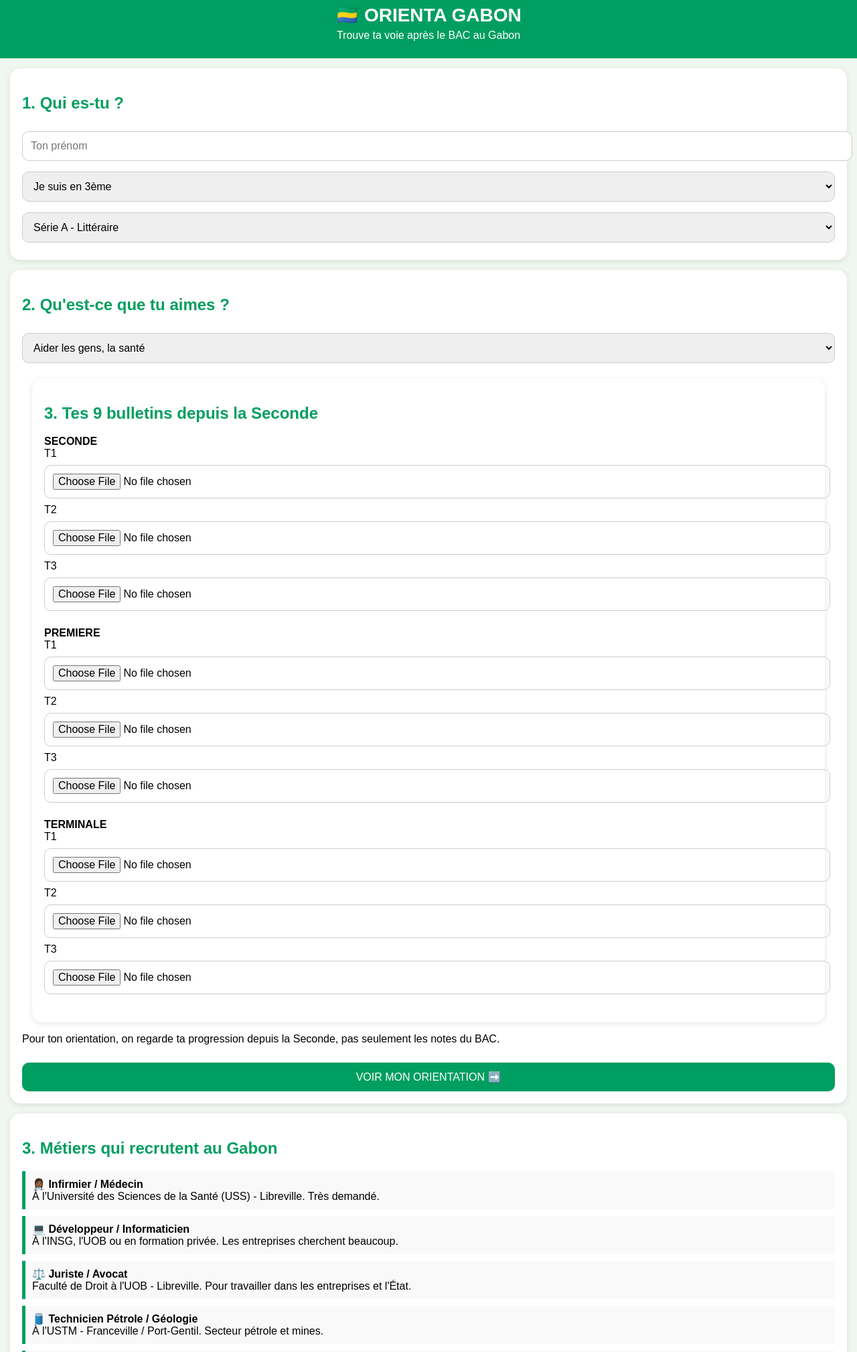
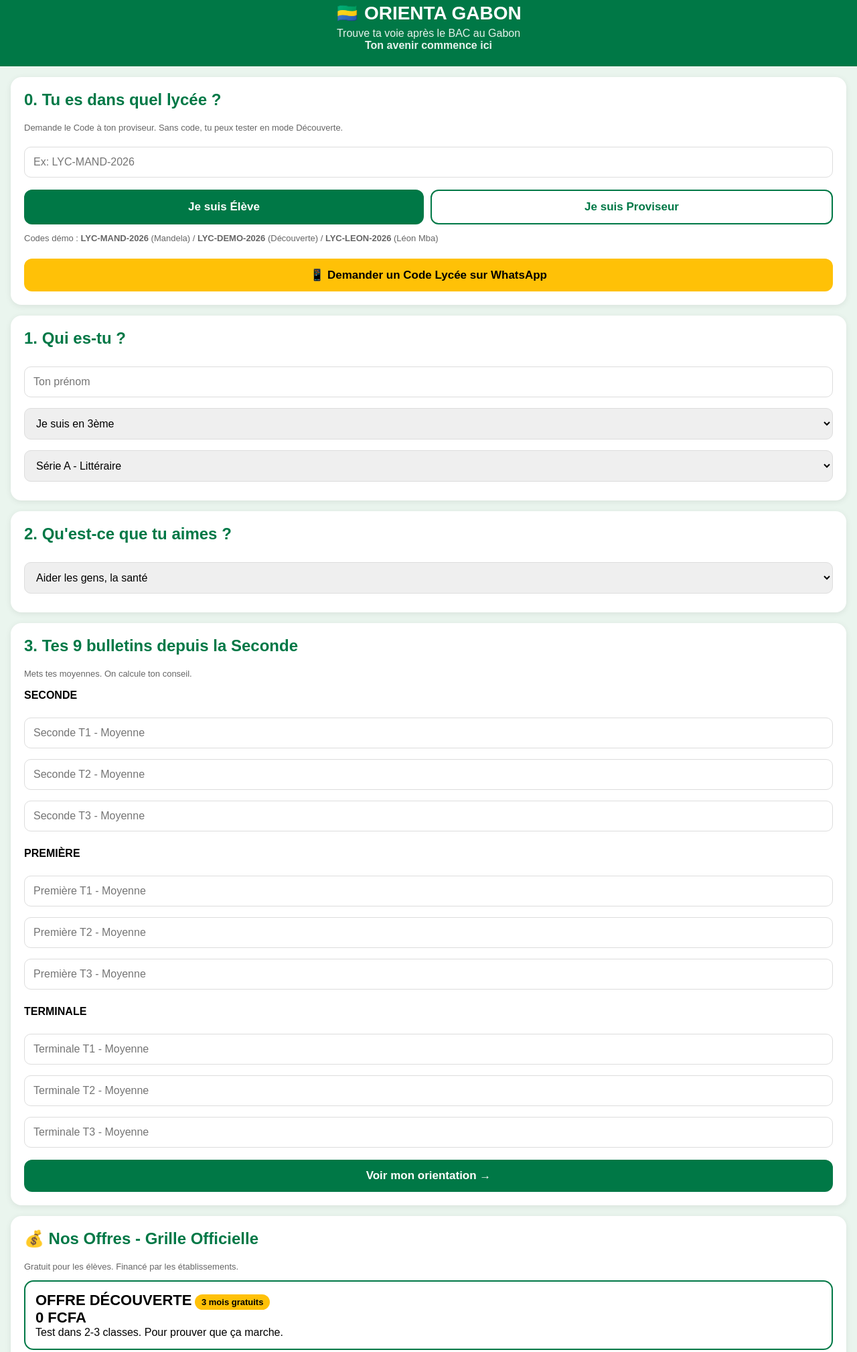
Before and after one commit to Orienta-Gabon/Orienta-Gabon-, a plain HTML site: page index.html in a window 1280 px wide. Shown: the part 19-2037 px from the top of the page at 67% size. Drawn offline with Linux system fonts and the light colour scheme.

Commit message:
Update index.html with new content and styles

```diff
--- a/index.html
+++ b/index.html
@@ -1,113 +1,164 @@
+
 <!DOCTYPE html>
 <html lang="fr">
 <head>
 <meta charset="UTF-8">
 <meta name="viewport" content="width=device-width, initial-scale=1.0">
-<title>Orienta Gabon</title>
+<title>Orienta Gabon - Ton avenir commence ici</title>
 <style>
-body{font-family:Arial;background:#f0f7f0;margin:0;padding:0}
-header{background:#009e60;color:white;padding:25px;text-align:center}
+*{box-sizing:border-box;font-family:Arial,sans-serif}
+body{margin:0;background:#eaf5ee}
+header{background:#007846;color:#fff;text-align:center;padding:22px 15px}
 header h1{margin:0;font-size:28px}
-header p{margin:5px 0 0}
-.box{background:white;margin:15px;padding:18px;border-radius:15px;box-shadow:0 2px 8px rgba(0,0,0,0.1)}
-h2{color:#009e60}
-button{background:#009e60;color:white;border:none;padding:12px 18px;border-radius:10px;font-size:16px;width:100%;margin-top:10px}
-button:active{background:#007a4a}
-select,input{width:100%;padding:12px;margin:8px 0;border:1px solid #ccc;border-radius:10px;font-size:16px}
-.result{background:#e6ffe9;padding:15px;border-radius:12px;margin-top:12px;display:none}
-.job{border-left:5px solid #009e60;padding:10px;margin:10px 0;background:#f9f9f9}
-footer{text-align:center;padding:15px;color:#777;font-size:13px}
+header p{margin:5px 0 0;opacity:.9}
+.card{background:#fff;border-radius:16px;padding:20px;margin:16px;box-shadow:0 2px 10px rgba(0,0,0,.08)}
+h2{color:#007846;margin-top:0}
+input,select{width:100%;padding:13px;border-radius:10px;border:1px solid #ddd;margin:8px 0;font-size:16px}
+.btn{width:100%;padding:14px;border:none;border-radius:12px;background:#007846;color:#fff;font-size:17px;font-weight:bold;margin-top:10px;cursor:pointer}
+.btn-yellow{background:#FFC107;color:#000}
+.btn-outline{background:#fff;color:#007846;border:2px solid #007846}
+.flex{display:flex;gap:10px}
+.flex button{flex:1}
+.price{border:2px solid #007846;border-radius:14px;padding:15px;margin:10px 0}
+.price b{font-size:22px}
+.badge{background:#FFC107;padding:4px 10px;border-radius:20px;font-size:13px;font-weight:bold}
+.small{font-size:13px;color:#666}
+.hidden{display:none}
+.result{background:#eafff3;border:2px solid #007846;border-radius:14px;padding:15px}
 </style>
 </head>
 <body>
+
 <header>
 <h1>🇬🇦 ORIENTA GABON</h1>
-<p>Trouve ta voie après le BAC au Gabon</p>
+<p>Trouve ta voie après le BAC au Gabon<br><b>Ton avenir commence ici</b></p>
 </header>
 
-<div class="box">
+<!-- ETAPE 0 : CODE LYCEE -->
+<div class="card" id="etape0">
+<h2>0. Tu es dans quel lycée ?</h2>
+<p class="small">Demande le Code à ton proviseur. Sans code, tu peux tester en mode Découverte.</p>
+<input id="codeLycee" placeholder="Ex: LYC-MAND-2026">
+<div class="flex">
+<button class="btn" onclick="validerCode('eleve')">Je suis Élève</button>
+<button class="btn btn-outline" onclick="validerCode('proviseur')">Je suis Proviseur</button>
+</div>
+<p id="msgCode" class="small"></p>
+<p class="small">Codes démo : <b>LYC-MAND-2026</b> (Mandela) / <b>LYC-DEMO-2026</b> (Découverte) / <b>LYC-LEON-2026</b> (Léon Mba)</p>
+<button class="btn btn-yellow" onclick="window.open('https://wa.me/24174078505?text=Bonjour%20Maître,%20je%20veux%20un%20Code%20Lycée%20pour%20Orienta%20Gabon','_blank')">📱 Demander un Code Lycée sur WhatsApp</button>
+</div>
+
+<!-- DASHBOARD PROVISEUR -->
+<div class="card hidden" id="dashProviseur">
+<h2>📊 Tableau de bord Proviseur</h2>
+<p>Lycée : <b id="nomLyceeProv">-</b></p>
+<p>Élèves inscrits : <b id="nbEleves">0</b></p>
+<p>Tests terminés : <b id="nbTests">0</b></p>
+<p>Série la plus choisie : <b>A - Littéraire</b></p>
+<p class="small">Votre abonnement : 750 000 FCFA / an - Actif jusqu'au 30 juin 2027</p>
+<button class="btn btn-outline" onclick="document.getElementById('dashProviseur').classList.add('hidden')">Retour élève</button>
+</div>
+
+<!-- ETAPE 1 -->
+<div class="card">
 <h2>1. Qui es-tu ?</h2>
-<input id="nom" placeholder="Ton prénom">
+<input id="prenom" placeholder="Ton prénom">
 <select id="classe">
-<option>Je suis en 3ème</option>
-<option>Je suis en Seconde</option>
-<option>Je suis en Première</option>
-<option>Je suis en Terminale</option>
-<option>J'ai déjà le BAC</option>
+<option>Je suis en 3ème</option><option>Je suis en Seconde</option><option>Je suis en Première</option><option>Je suis en Terminale</option>
 </select>
 <select id="serie">
-<option value="A">Série A - Littéraire</option>
-<option value="B">Série B - Économique</option>
-<option value="C">Série C - Scientifique Maths</option>
-<option value="D">Série D - Scientifique Bio</option>
-<option value="F">Série F - Technique</option>
+<option>Série A - Littéraire</option><option>Série B - Économique</option><option>Série C - Scientifique</option><option>Série D - Scientifique</option><option>Technique / Professionnel</option>
 </select>
 </div>
 
-<div class="box">
+<!-- ETAPE 2 -->
+<div class="card">
 <h2>2. Qu'est-ce que tu aimes ?</h2>
 <select id="gout">
-<option value="sante">Aider les gens, la santé</option>
-<option value="droit">Parler, défendre, le droit</option>
-<option value="info">Ordinateurs, téléphone, technologie</option>
-<option value="business">Argent, commerce, entreprise</option>
-<option value="nature">Nature, forêt, pétrole, environnement</option>
-<option value="batiment">Construire, dessiner, technique</option>
-<option value="anglais">L'Anglais, les langues</option></select>
-  </select>
-  <div class="box">
-<h2>3. Tes 9 bulletins depuis la Seconde</h2>
-<p><b>SECONDE</b><br>
-T1 <input type="file"><br>
-T2 <input type="file"><br>
-T3 <input type="file"></p>
-<p><b>PREMIERE</b><br>
-T1 <input type="file"><br>
-T2 <input type="file"><br>
-T3 <input type="file"></p>
-<p><b>TERMINALE</b><br>
-T1 <input type="file"><br>
-T2 <input type="file"><br>
-T3 <input type="file"></p>
-</div>
-  <p>Pour ton orientation, on regarde ta progression depuis la Seconde, pas seulement les notes du BAC.</p>
-<button onclick="trouver()">VOIR MON ORIENTATION ➡️</button>
-<div id="res" class="result"></div>
+<option>Aider les gens, la santé</option><option>Les chiffres, l'argent</option><option>Construire, la technique</option><option>Parler, le droit, la communication</option><option>La nature, l'agriculture</option><option>Les ordinateurs, le digital</option>
+</select>
 </div>
 
-<div class="box">
-<h2>3. Métiers qui recrutent au Gabon</h2>
-<div class="job"><b>👩🏾‍⚕️ Infirmier / Médecin</b><br>À l'Université des Sciences de la Santé (USS) - Libreville. Très demandé.</div>
-<div class="job"><b>💻 Développeur / Informaticien</b><br>À l'INSG, l'UOB ou en formation privée. Les entreprises cherchent beaucoup.</div>
-<div class="job"><b>⚖️ Juriste / Avocat</b><br>Faculté de Droit à l'UOB - Libreville. Pour travailler dans les entreprises et l'État.</div>
-<div class="job"><b>🛢️ Technicien Pétrole / Géologie</b><br>À l'USTM - Franceville / Port-Gentil. Secteur pétrole et mines.</div>
-<div class="job"><b>📊 Comptable / Gestionnaire</b><br>À l'INSG, l'IST, l'ENSET. Toutes les entreprises en ont besoin.</div>
-<div class="job"><b>🌳 Agronome / Environnement</b><br>À l'USTM, ENEF. Pour l'agriculture et la forêt du Gabon.</div>
+<!-- ETAPE 3 -->
+<div class="card">
+<h2>3. Tes 9 bulletins depuis la Seconde</h2>
+<p class="small">Mets tes moyennes. On calcule ton conseil.</p>
+<p><b>SECONDE</b></p>
+<input class="moy" type="number" placeholder="Seconde T1 - Moyenne">
+<input class="moy" type="number" placeholder="Seconde T2 - Moyenne">
+<input class="moy" type="number" placeholder="Seconde T3 - Moyenne">
+<p><b>PREMIÈRE</b></p>
+<input class="moy" type="number" placeholder="Première T1 - Moyenne">
+<input class="moy" type="number" placeholder="Première T2 - Moyenne">
+<input class="moy" type="number" placeholder="Première T3 - Moyenne">
+<p><b>TERMINALE</b></p>
+<input class="moy" type="number" placeholder="Terminale T1 - Moyenne">
+<input class="moy" type="number" placeholder="Terminale T2 - Moyenne">
+<input class="moy" type="number" placeholder="Terminale T3 - Moyenne">
+<button class="btn" onclick="calculer()">Voir mon orientation →</button>
+<div id="resultat" class="result hidden" style="margin-top:15px"></div>
 </div>
 
-<div class="box">
-<h2>4. Universités au Gabon</h2>
-<p>✅ <b>UOB</b> - Université Omar Bongo (Libreville)<br>
-✅ <b>USTM</b> - Université des Sciences et Techniques de Masuku (Franceville)<br>
-✅ <b>USS</b> - Université des Sciences de la Santé (Libreville)<br>
-✅ <b>INSG</b> - Institut National des Sciences de Gestion<br>
-✅ <b>ENSET</b> - École Normale Supérieure de l'Enseignement Technique</p>
+<!-- TARIFS -->
+<div class="card">
+<h2>💰 Nos Offres - Grille Officielle</h2>
+<p class="small">Gratuit pour les élèves. Financé par les établissements.</p>
+<div class="price"><b>OFFRE DÉCOUVERTE</b> <span class="badge">3 mois gratuits</span><br><b>0 FCFA</b><br>Test dans 2-3 classes. Pour prouver que ça marche.</div>
+<div class="price" style="background:#FFF8DC"><b>OFFRE LYCÉE</b><br><b>750 000 FCFA / an</b><br>Soit 750 FCFA par élève / an<br>✅ Tous les élèves + Tableau proviseur + Formation profs</div>
+<div class="price" style="background:#EEF2FF"><b>OFFRE NATIONALE - MINISTÈRE</b><br><b>35 000 000 FCFA / an</b><br>Soit 700 FCFA par élève / an<br>✅ Tous les lycées publics du Gabon</div>
+<p class="small">On ne vend pas l'application. On vend l'accès par an. Ne jamais descendre sous 500 000 FCFA par lycée. Code source jamais donné.</p>
 </div>
 
-<footer>Orienta Gabon - Fait avec ❤️ pour les élèves du Gabon</footer>
+<!-- COMMENT CA MARCHE -->
+<div class="card">
+<h2>⚙️ Comment ça marche ? Système Hybride</h2>
+<p><b>Étape 1 :</b> Le lycée paie → Il reçoit 1 Code Lycée + 1 Compte Proviseur</p>
+<p><b>Étape 2 :</b> L'élève s'inscrit en 2 min avec le Code Lycée + son mot de passe</p>
+<p><b>Étape 3 :</b> Tout le monde gagne. Si le lycée ne paie plus, on coupe le Code, tous les comptes s'arrêtent.</p>
+<p style="text-align:center"><b>Me Sthenne MOUNGUENDZA<br>074 07 85 05 / 066 34 58 22<br>Libreville - Gabon</b></p>
+</div>
 
 <script>
-function trouver(){
-let g=document.getElementById('gout').value;
-let nom=document.getElementById('nom').value || "Futur bachelier";
-let r=document.getElementById('res');
-r.style.display='block';
-if(g=='sante') r.innerHTML="<b>Bravo "+nom+" !</b><br><br>🎯 Ta voie : <b>SANTÉ</b><br>Tu dois viser : Médecine, Infirmier, Pharmacie, Biologie.<br><br>École : USS à Libreville.<br>Conseil : Travaille fort la SVT et la Chimie.";
-else if(g=='droit') r.innerHTML="<b>Bravo "+nom+" !</b><br><br>🎯 Ta voie : <b>DROIT</b><br>Tu dois viser : Droit, Science Politique, Journalisme.<br><br>École : UOB Faculté de Droit.<br>Conseil : Lis beaucoup et apprends à bien parler.";
-else if(g=='info') r.innerHTML="<b>Bravo "+nom+" !</b><br><br>🎯 Ta voie : <b>INFORMATIQUE</b><br>Tu dois viser : Développement, Réseaux, Cybersécurité.<br><br>École : INSG, UOB, USTM.<br>Conseil : Apprends déjà sur ton téléphone avec YouTube.";
-else if(g=='business') r.innerHTML="<b>Bravo "+nom+" !</b><br><br>🎯 Ta voie : <b>BUSINESS</b><br>Tu dois viser : Gestion, Comptabilité, Marketing, Banque.<br><br>École : INSG, IST.<br>Conseil : Apprends à compter et à vendre.";
-else if(g=='nature') r.innerHTML="<b>Bravo "+nom+" !</b><br><br>🎯 Ta voie : <b>NATURE & PÉTROLE</b><br>Tu dois viser : Géologie, Pétrole, Agronomie, Environnement.<br><br>École : USTM à Franceville.<br>Conseil : Travaille les Maths et la SVT.";
-else r.innerHTML="<b>Bravo "+nom+" !</b><br><br>🎯 Ta voie : <b>TECHNIQUE / BÂTIMENT</b><br>Tu dois viser : Génie Civil, Électrotechnique, Architecture.<br><br>École : ENSET, USTM.<br>Conseil : Sois fort en Maths et en Dessin.";
+const LYCEES = {
+  "LYC-MAND-2026":{nom:"Lycée Nelson Mandela", eleves:482, tests:310},
+  "LYC-DEMO-2026":{nom:"Lycée Démo - Découverte", eleves:45, tests:28},
+  "LYC-LEON-2026":{nom:"Lycée Léon Mba", eleves:610, tests:402}
+};
+function validerCode(type){
+  let code = document.getElementById('codeLycee').value.trim().toUpperCase();
+  if(!code){ document.getElementById('msgCode').innerHTML="⚠️ Tape ton Code Lycée ou utilise LYC-DEMO-2026 pour tester"; return; }
+  if(LYCEES[code]){
+    document.getElementById('msgCode').innerHTML="✅ Code validé : "+LYCEES[code].nom;
+    localStorage.setItem('codeLycee', code);
+    if(type==='proviseur'){
+      document.getElementById('nomLyceeProv').innerText=LYCEES[code].nom;
+      document.getElementById('nbEleves').innerText=LYCEES[code].eleves;
+      document.getElementById('nbTests').innerText=LYCEES[code].tests;
+      document.getElementById('dashProviseur').classList.remove('hidden');
+      document.getElementById('dashProviseur').scrollIntoView({behavior:'smooth'});
+    }
+  } else {
+    document.getElementById('msgCode').innerHTML="❌ Code inconnu. Demande-le à ton proviseur ou sur WhatsApp 074 07 85 05";
+  }
+}
+function calculer(){
+  let prenom=document.getElementById('prenom').value||"Champion";
+  let gout=document.getElementById('gout').value;
+  let serie=document.getElementById('serie').value;
+  let vals=[...document.querySelectorAll('.moy')].map(i=>parseFloat(i.value)).filter(v=>!isNaN(v));
+  let moy = vals.length? (vals.reduce((a,b)=>a+b,0)/vals.length).toFixed(2) : "—";
+  let conseil = "Continue, tu es sur la bonne voie. Fais le test complet et montre à tes parents.";
+  if(gout.includes("santé")) conseil="Tu es fait pour : Médecine, Infirmier, Pharmacie, Biologie. Filière conseillée : Série D puis Faculté de Médecine / Santé.";
+  if(gout.includes("argent")) conseil="Tu es fait pour : Comptabilité, Banque, Gestion, Commerce. Filière conseillée : Série B puis BTS Gestion / Université.";
+  if(gout.includes("technique")) conseil="Tu es fait pour : BTP, Électricité, Mécanique, Pétrole. Filière conseillée : Technique puis ENSET / IST.";
+  if(gout.includes("droit")) conseil="Tu es fait pour : Droit, Communication, Journalisme. Filière conseillée : Série A puis Faculté de Droit / Lettres.";
+  if(gout.includes("nature")) conseil="Tu es fait pour : Agriculture, Environnement, Agroalimentaire. Filière conseillée : Série D / Agricole.";
+  if(gout.includes("ordinateurs")) conseil="Tu es fait pour : Informatique, Digital, IA. Filière conseillée : Série C/D puis École du Digital.";
+  let div=document.getElementById('resultat');
+  div.classList.remove('hidden');
+  div.innerHTML="<h3 style='margin:0;color:#007846'>Bravo "+prenom+" ! 🎉</h3><p>Moyenne générale : <b>"+moy+"</b><br>Série actuelle : "+serie+"<br>Goût : "+gout+"</p><p><b>Conseil Orienta Gabon :</b><br>"+conseil+"</p><p class='small'>Partage ce résultat à un ami. C'est gratuit, c'est pour toi.</p>";
+  // Compteur local pour proviseur
+  let c=parseInt(localStorage.getItem('testsOrienta')||"0")+1; localStorage.setItem('testsOrienta',c);
 }
 </script>
 </body>
```
